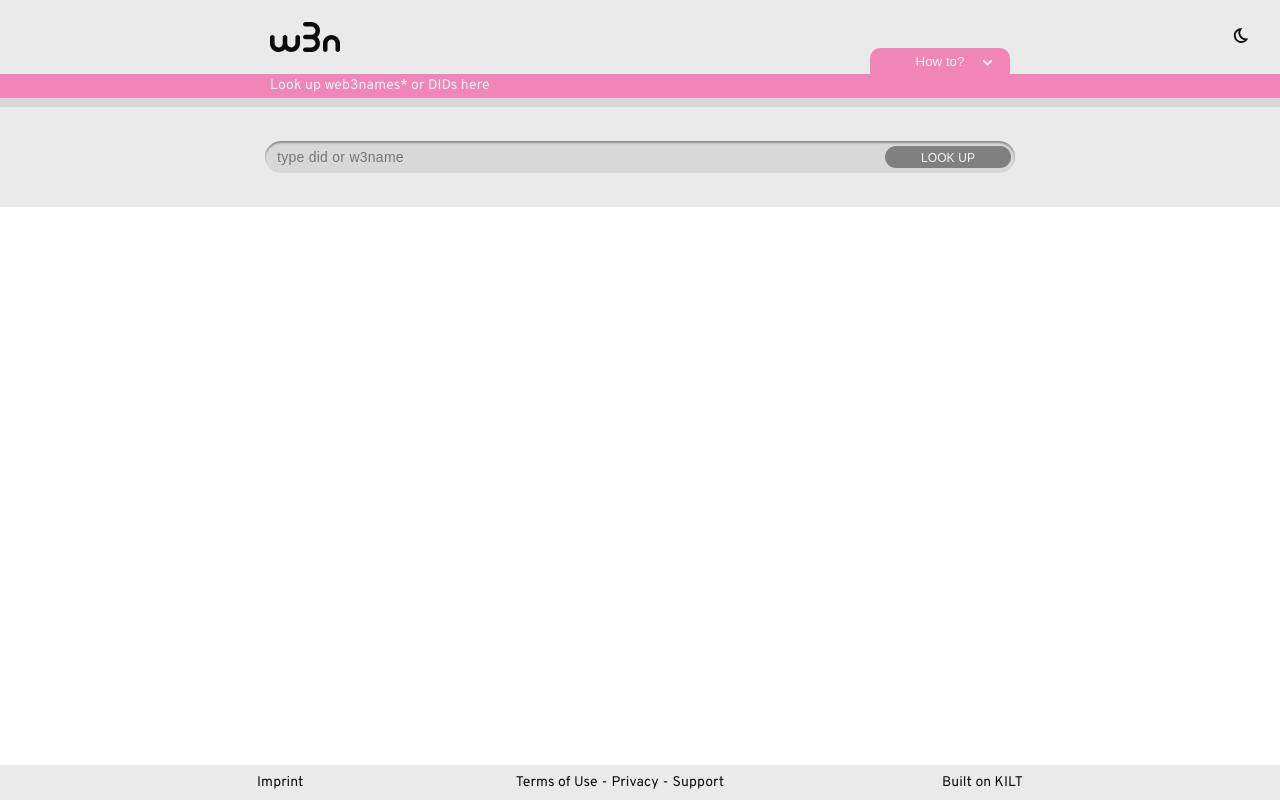
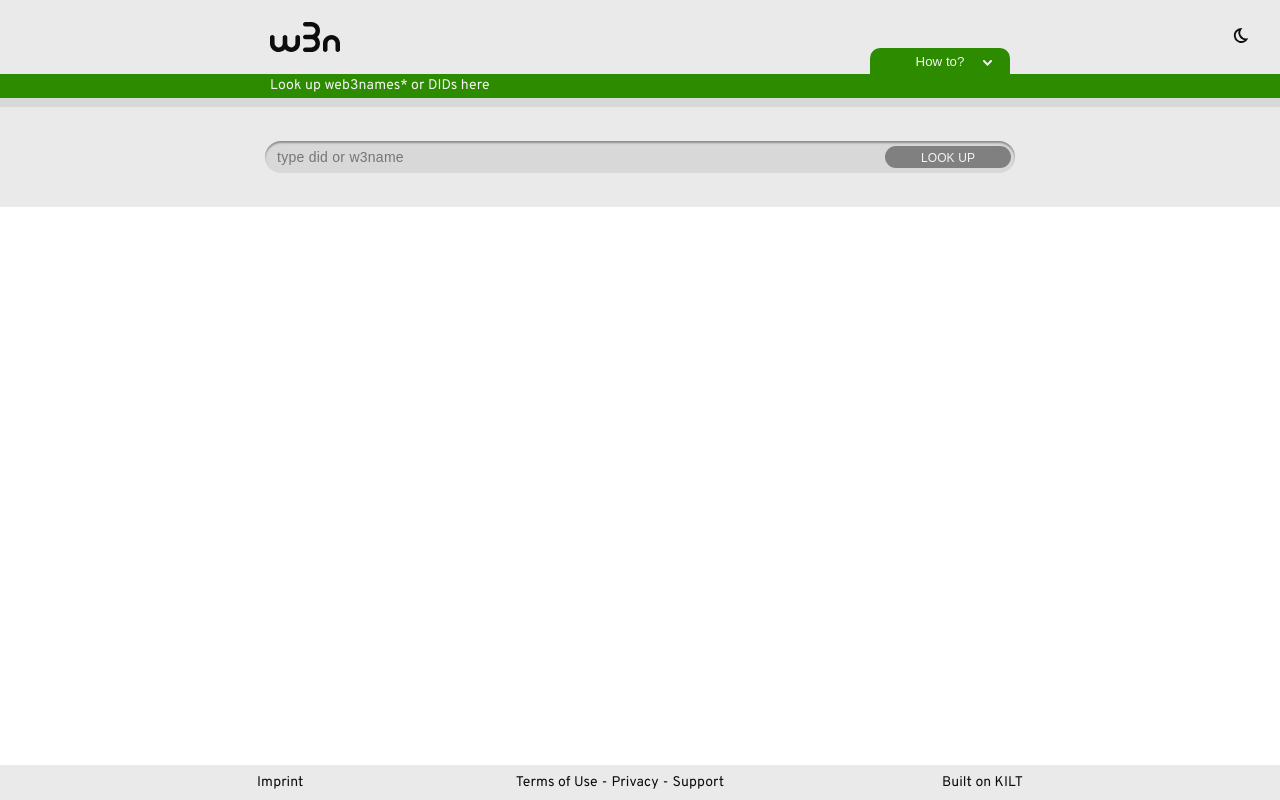
Before and after one commit to KILT-Foundation/w3n.id, a React (Create React App) app: page / in a window 1280 px wide. Built offline with nearby package versions, Linux system fonts and the light colour scheme.

Commit message:
fix: pink to green light theme color

```diff
--- a/src/Themes/Theme.ts
+++ b/src/Themes/Theme.ts
@@ -1,33 +1,34 @@
-const LightTheme = {
-  web3name: '#F72585',
-  btnborder: '#F72585',
+export const LightTheme = {
+  web3name: '#2D8B00',
+  btnborder: '#2D8B00',
   searchbackground: '#EAEAEA',
   searchbtn: '#DF8601',
-  seperator: '#6667ab',
-  headersecondary: 'rgba(247,37,133,0.5)',
-  fetchbackground: 'rgba(247, 37, 133, 0.15)',
+  seperator: '#2D8B00',
+  headersecondary: 'rgb(45, 139, 0)',
+  fetchbackground: 'rgb(45, 139, 0,0.15)',
   headerbottom: '#d8d8d8',
   searchbar: '#d8d8d8',
   text: '#0d0d0d',
   searchbtntext: '#F3F3F3',
   headertext: '#f3f3f3',
   body: '#fff',
+  taketour: '#2D9403',
 }
 const DarkTheme = {
   body: '#000',
-
   web3name: '#47E000',
   btnborder: '#3DC000',
   searchbar: '#d8d8d8',
   searchbackground: '#191919',
   searchbtn: '#DF8601',
   seperator: '#3DC000',
-  headersecondary: 'rgba(61,192,0,0.5)',
+  headersecondary: '#256606',
   fetchbackground: 'rgba(61,192,0,0.15)',
   headerbottom: '#454545',
   text: '#f3f3f3',
   searchbtntext: '#F3F3F3',
   headertext: '#f3f3f3',
+  taketour: '#2D7011',
 }
 export const Theme: any = {
   light: LightTheme,
```
